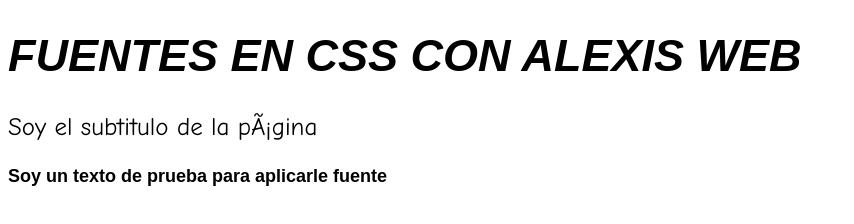
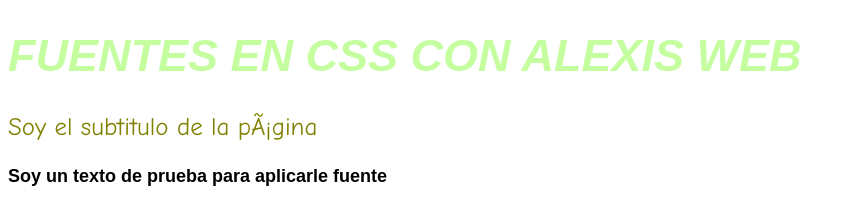
Before and after one commit to EdwinHrndz/curso-html-css-master, a plain HTML site: page clase-18/master-css/aprendiendo-css/02-fuentes/index.html in a window 1280 px wide. Shown: the whole page, without its empty margins (0-854 px from the left). Drawn offline with Linux system fonts and the light colour scheme; a web font is replaced by a local one.

Commit message:
clase 29

```diff
--- a/clase-18/master-css/aprendiendo-css/02-fuentes/styles.css
+++ b/clase-18/master-css/aprendiendo-css/02-fuentes/styles.css
@@ -8,12 +8,26 @@ h1 {
   font-style: italic;
   text-transform: uppercase;
   font-size: 45px;
+  /* Colores */
+
+  /* Colores del sistema */
+  color: mediumpurple;
+
+  /* Colores hexadecimanles */
+  color: #873f3f;
+
+  /* Colores RGB */
+  color: rgb(100, 215, 30);
+
+  /* colores RGBA */
+  color: rgba(97, 252, 0, 0.378);
 }
 
 h3 {
   font-family: "MonserratFuenteCustom", "Comic Sans MS";
   font-size: 25px;
   font-weight: lighter;
+  color: olive;
 }
 
 p {
```
